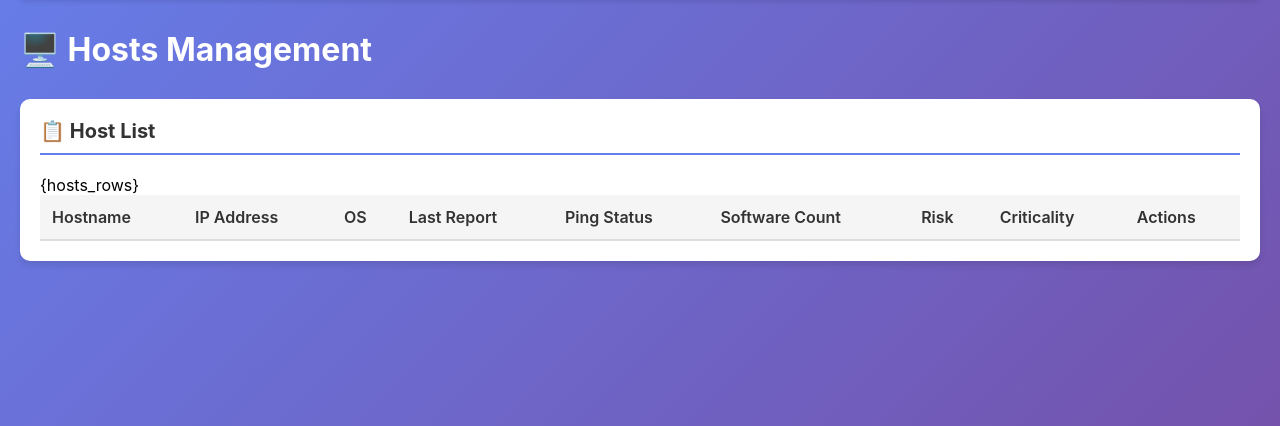
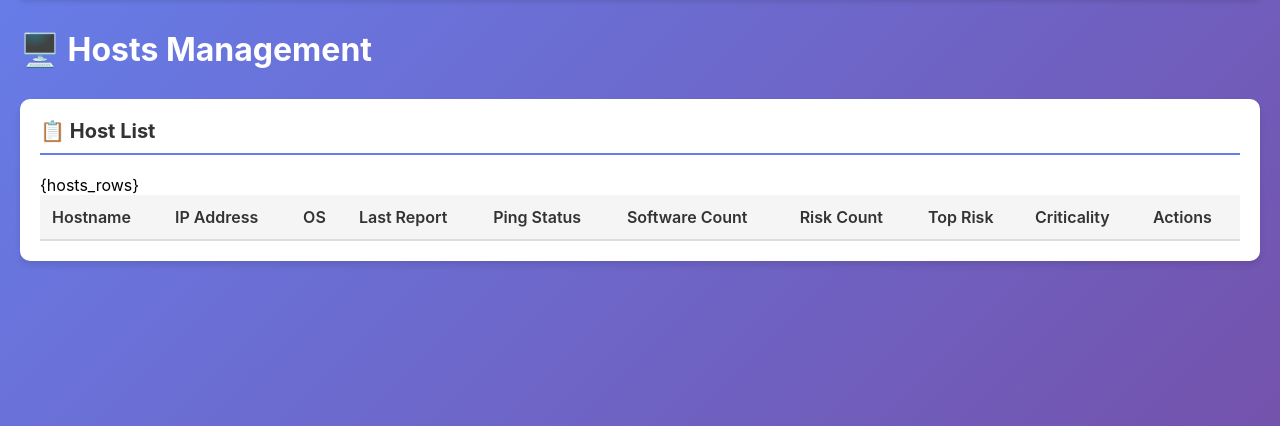
Before and after one commit to zaharevic/diplom_tmp, a Python web app: template server/templates/hosts.html in a window 1280 px wide. Shown: the part 81-507 px from the top of the page. Run offline with Jinja, Linux system fonts and the light colour scheme; the template is opened without the code that fills it, so the values that code supplies are empty.

Commit message:
fix hosts page: update placeholder and enhance risk column headers

```diff
--- a/server/pages.py
+++ b/server/pages.py
@@ -159,7 +159,7 @@ def get_hosts_page() -> str:
     with open('templates/hosts.html', 'r', encoding='utf-8') as f:
         html = f.read()
 
-    return html.replace('{hosts_table}', hosts_rows)
+    return html.replace('{hosts_rows}', hosts_rows)
 
 
 def get_packages_page() -> str:
--- a/server/templates/hosts.html
+++ b/server/templates/hosts.html
@@ -217,7 +217,8 @@
                         <th>Last Report</th>
                         <th>Ping Status</th>
                         <th>Software Count</th>
-                        <th>Risk</th>
+                        <th>Risk Count</th>
+                        <th>Top Risk</th>
                         <th>Criticality</th>
                         <th>Actions</th>
                     </tr>
```
